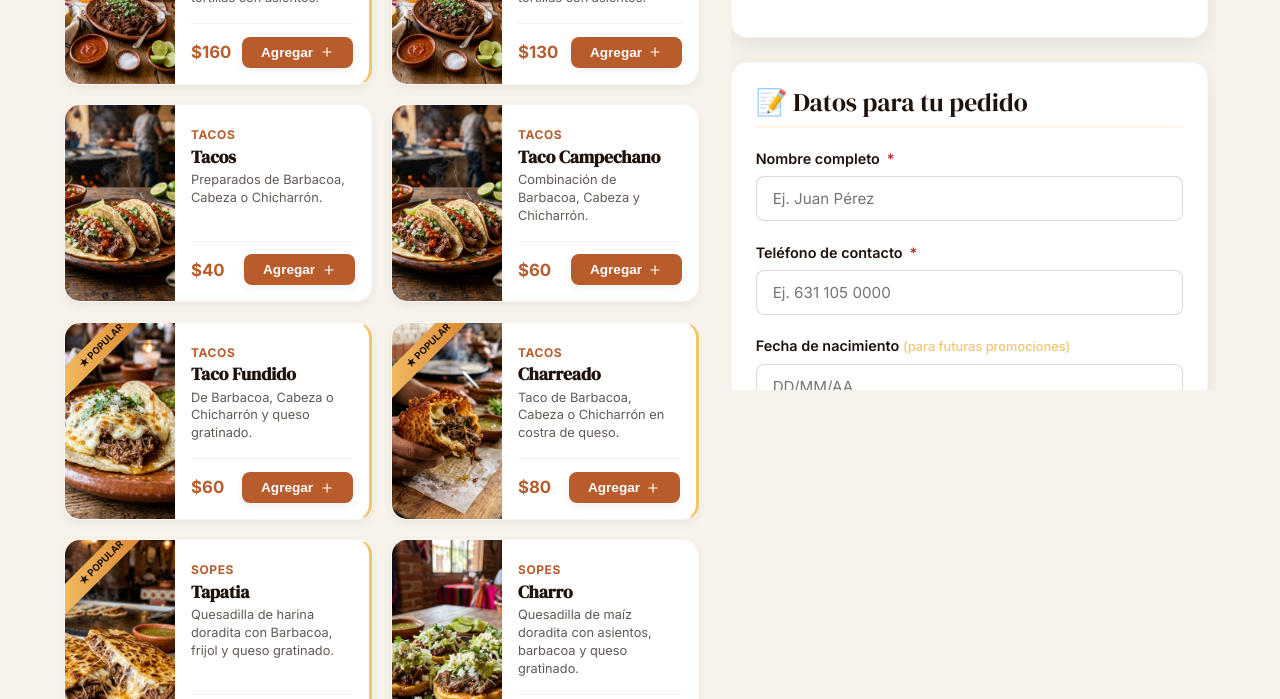
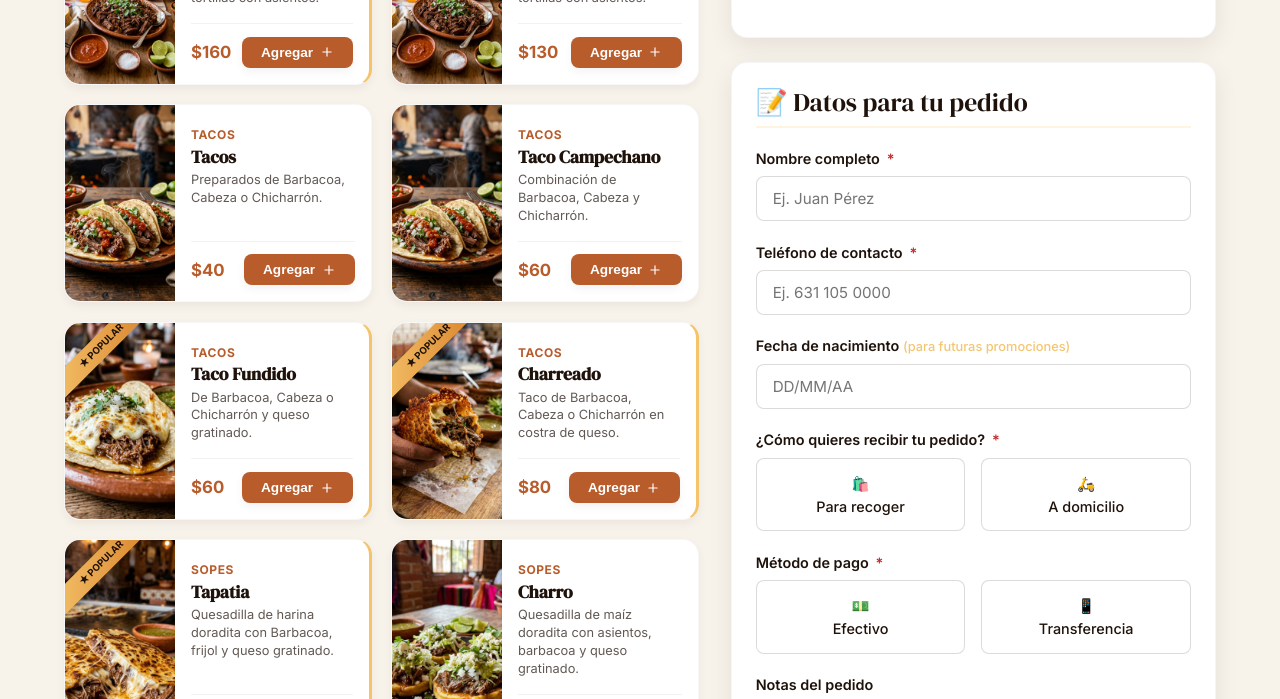
Before and after one commit to Denalatika/barbacoatatemada, a plain HTML site: page sistema-pedidos/index.html in a window 1280 px wide. Shown: the part 779-1478 px from the top of the page. Drawn offline with Linux system fonts and the light colour scheme.

Commit message:
fix: remueve max-height y scroll interno de la barra lateral para evitar scroll doble

```diff
--- a/sistema-pedidos/index.html
+++ b/sistema-pedidos/index.html
@@ -17,7 +17,7 @@
     <link href="https://fonts.googleapis.com/css2?family=DM+Serif+Display&family=Inter:wght@400;500;600;700&display=swap" rel="stylesheet">
 
     <!-- Estilos -->
-    <link rel="stylesheet" href="pedidos.css?v=1.0.7">
+    <link rel="stylesheet" href="pedidos.css?v=1.0.8">
 
     <!-- Favicon -->
     <link rel="icon" type="image/png" href="../assets/images/logo.png">
@@ -310,6 +310,6 @@
 
     <!-- Scripts -->
     <script src="menu-data.js"></script>
-    <script src="pedidos.js?v=1.0.7"></script>
+    <script src="pedidos.js?v=1.0.8"></script>
 </body>
 </html>
--- a/sistema-pedidos/pedidos.css
+++ b/sistema-pedidos/pedidos.css
@@ -259,25 +259,8 @@ a {
     }
 
     .sticky-sidebar {
-        position: sticky;
-        top: 110px; /* Debajo del header */
-        max-height: calc(100vh - 140px);
-        overflow-y: auto;
-        padding-right: 0.5rem;
         margin-top: 0.7rem; /* Nivela visualmente el inicio del carrito con el título del menú */
     }
-}
-
-/* Scrollbar personalizado para la barra lateral */
-.sticky-sidebar::-webkit-scrollbar {
-    width: 6px;
-}
-.sticky-sidebar::-webkit-scrollbar-track {
-    background: transparent;
-}
-.sticky-sidebar::-webkit-scrollbar-thumb {
-    background: rgba(31, 18, 11, 0.15);
-    border-radius: 3px;
 }
 
 /* Categorías del Menú */
```
Also changed, not shown: sistema-pedidos/admin.html (+1 -1 lines).
